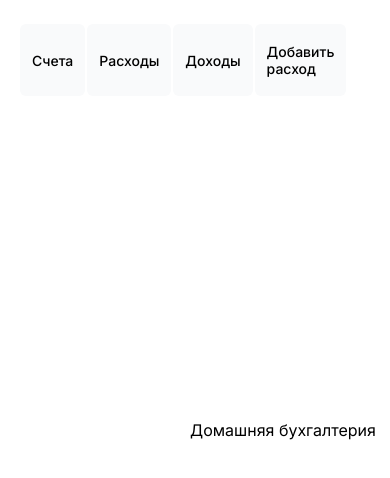
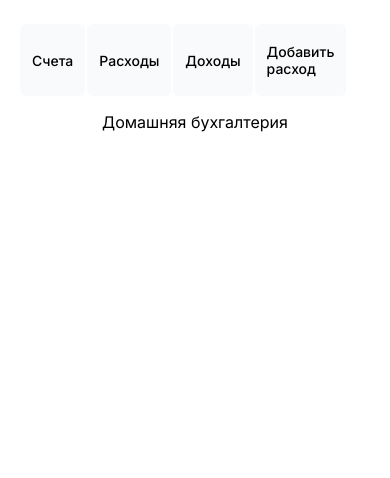
Before and after one commit to shakhuraEvgeniy/buh_front_next, a Next.js app: page / in a window 390 px wide. Shown: the top 478 px of the page. Built offline with nearby package versions, Linux system fonts and the light colour scheme; a web font is replaced by a local one.

Commit message:
change css

```diff
--- a/app/ui/main.module.css
+++ b/app/ui/main.module.css
@@ -7,3 +7,9 @@
   background-color: #000;
   color: #fff;
 }
+
+@media (max-width: 768px) {
+  .main {
+    flex-direction: column;
+  }
+}
--- a/app/ui/menu/menu.module.css
+++ b/app/ui/menu/menu.module.css
@@ -1,6 +1,6 @@
 .menu {
   display: flex;
-  height: 100vh;
+
   flex-direction: column;
   max-width: 156px;
   margin-right: 20px;
--- a/app/ui/menu/navLinks.module.css
+++ b/app/ui/menu/navLinks.module.css
@@ -26,7 +26,6 @@
 }
 .sidenav_1 {
   display: none; /* hidden */
-  height: auto; /* h-auto */
   width: 100%; /* w-full */
   border-radius: 0.375rem; /* rounded-md */
   background-color: #f9fafb; /* bg-gray-50 */
@@ -34,7 +33,6 @@
 
 .sidenav_2 {
   display: flex;
-  height: 100%; /* h-full */
   flex-direction: column; /* flex-col */
   padding-left: 0.75rem; /* px-3 */
   padding-right: 0.75rem; /* px-3 */
@@ -56,13 +54,13 @@
 
 @media (min-width: 768px) {
   .sidenav_1 {
-    display: block; /* md:block */
+    display: block;
   }
 }
 
 @media (min-width: 768px) {
   .sidenav {
-    flex-direction: column;
+    flex-direction: column; /* md:flex-col */
     gap: 0; /* md:space-x-0 */
     row-gap: 0.5rem; /* Примерное значение для md:space-y-2 */
   }
--- a/app/ui/menu/navLinks.tsx
+++ b/app/ui/menu/navLinks.tsx
@@ -11,7 +11,7 @@ const links = [
     href: '/costs',
   },
   { name: 'Доходы', href: '/incomes' },
-  { name: 'Добавить расход', href: '/addItem' },
+  { name: 'Добавить расход', href: '/addCost' },
 ];
 
 export default function NavLinks() {
```
Also changed, not shown: app/addCost/page.tsx (renamed from app/addItem/page.tsx).
